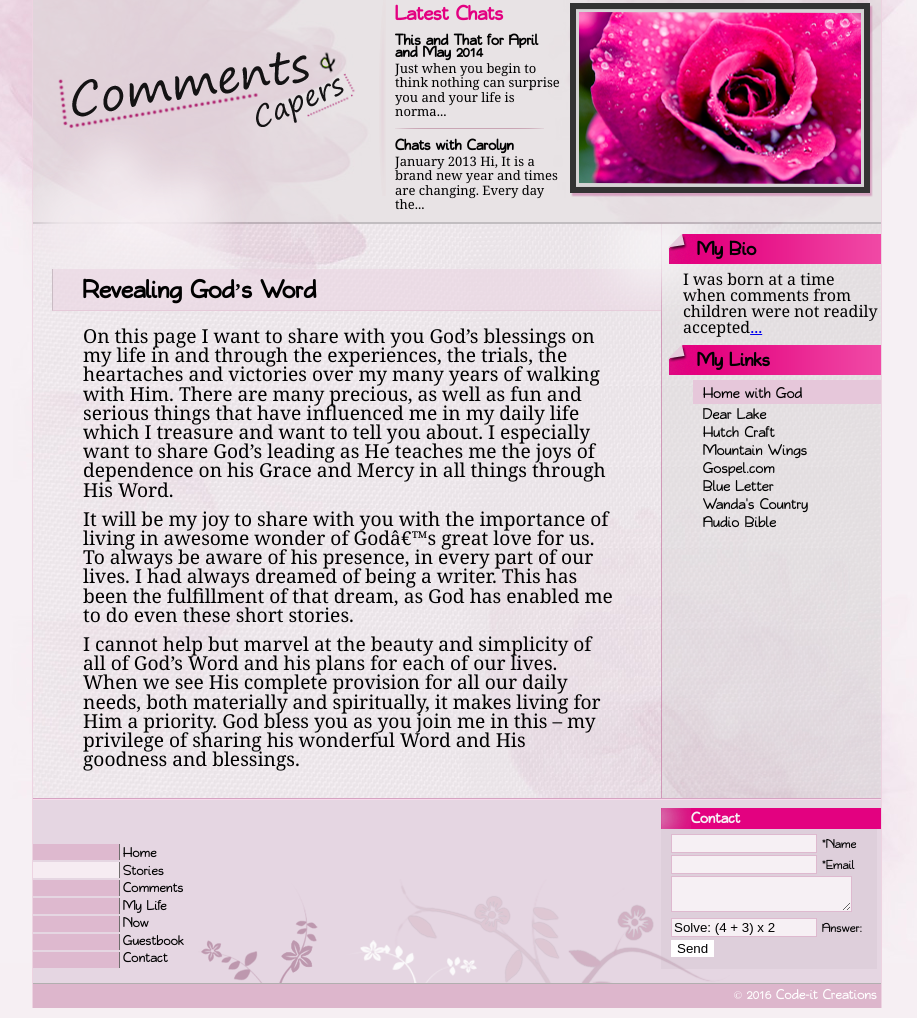
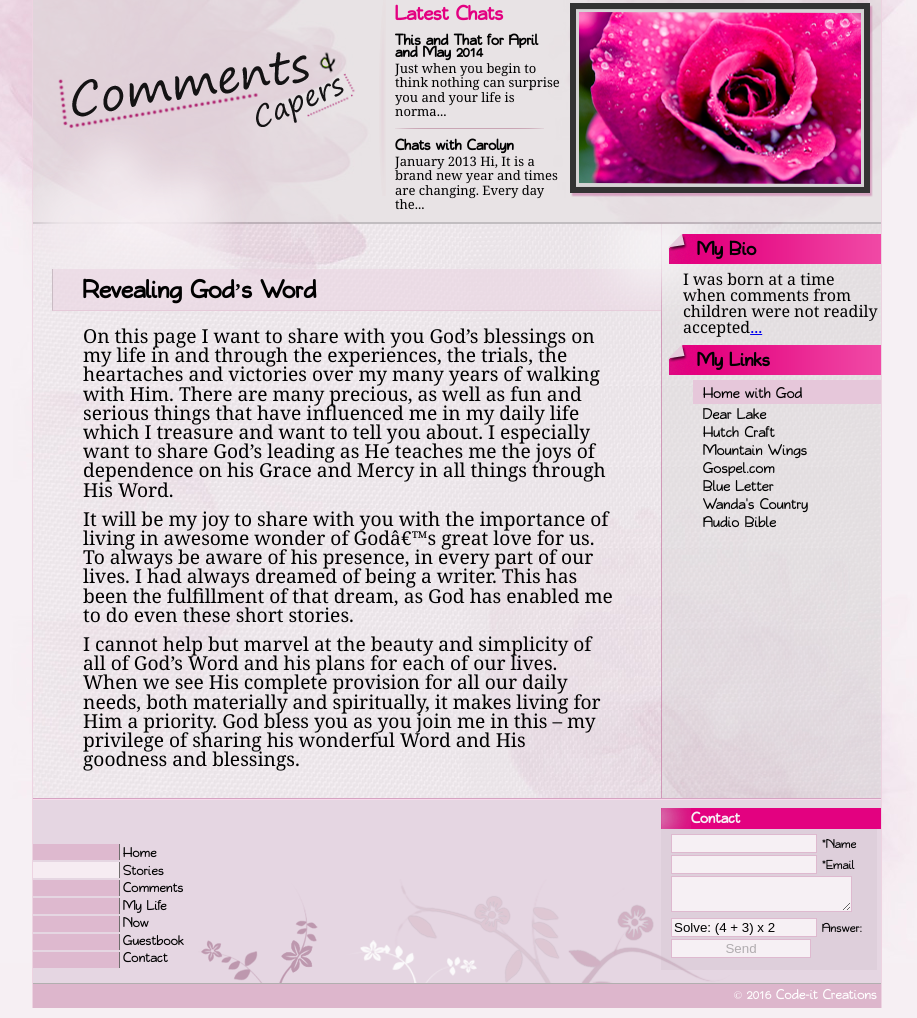
Before and after one commit to coder745/commentsandcapers_static, a plain HTML site: page index.html in a window 1280 px wide. Shown: the part 94-1112 px from the top of the page, without its empty margins (183-1100 px from the left). Drawn offline with Linux system fonts and the light colour scheme.

Commit message:
Disabled contact submit button on index page.

```diff
--- a/index.html
+++ b/index.html
@@ -130,7 +130,7 @@ It is a brand new year and times are changing.  Every day the<a href='/index.htm
 								<textarea name='contact_content' rows='2' cols='20'></textarea>
 								<input type='text' name='contact_verify' value='Solve: (4 + 3) x 2' id='contact-verify' onfocus='hide2(this)' onblur='show2(this)' />
 								<label for'contact-verify'>Answer:</label>
-								<input type='submit' name='contact_process' value='Send' class='submit' />
+								<input type='submit' disabled='disabled' name='contact_process' value='Send' />
 							</fieldset>
 						</form>
 					</div><!-- E_contact -->
```
